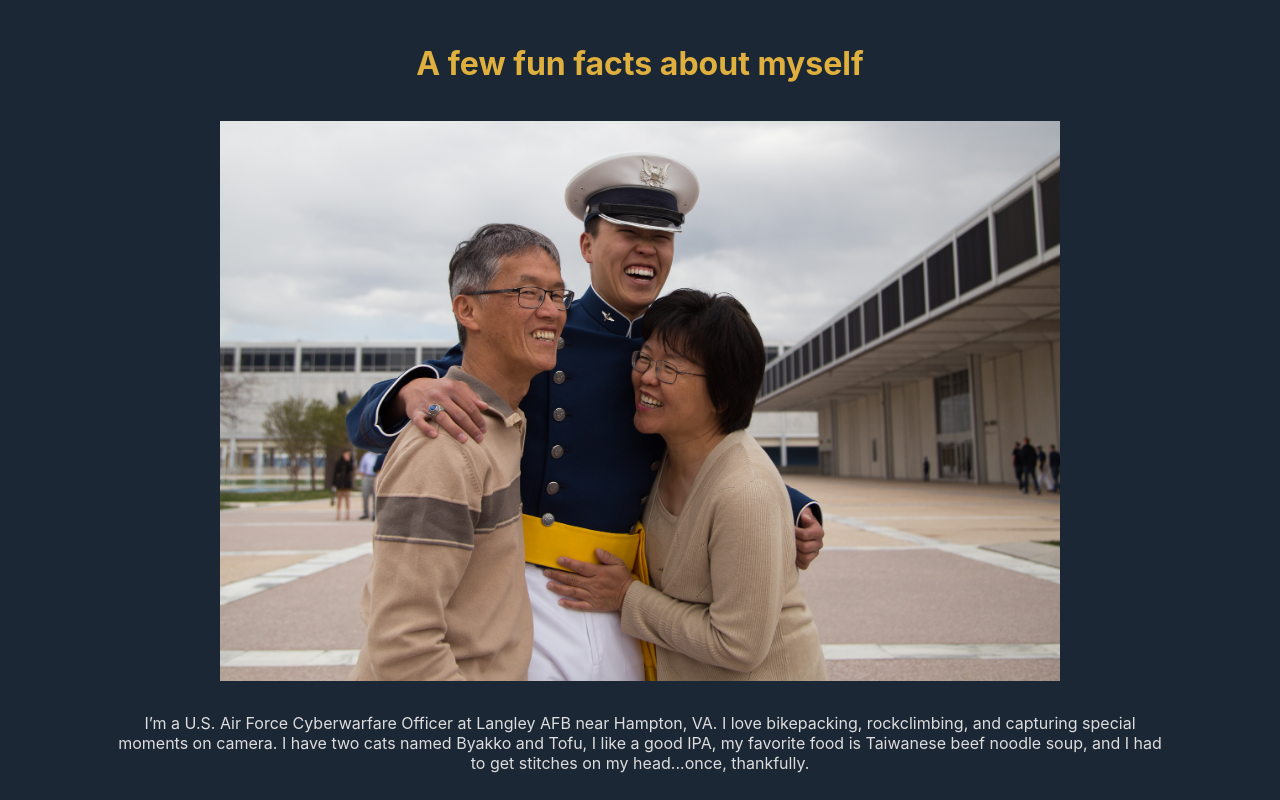
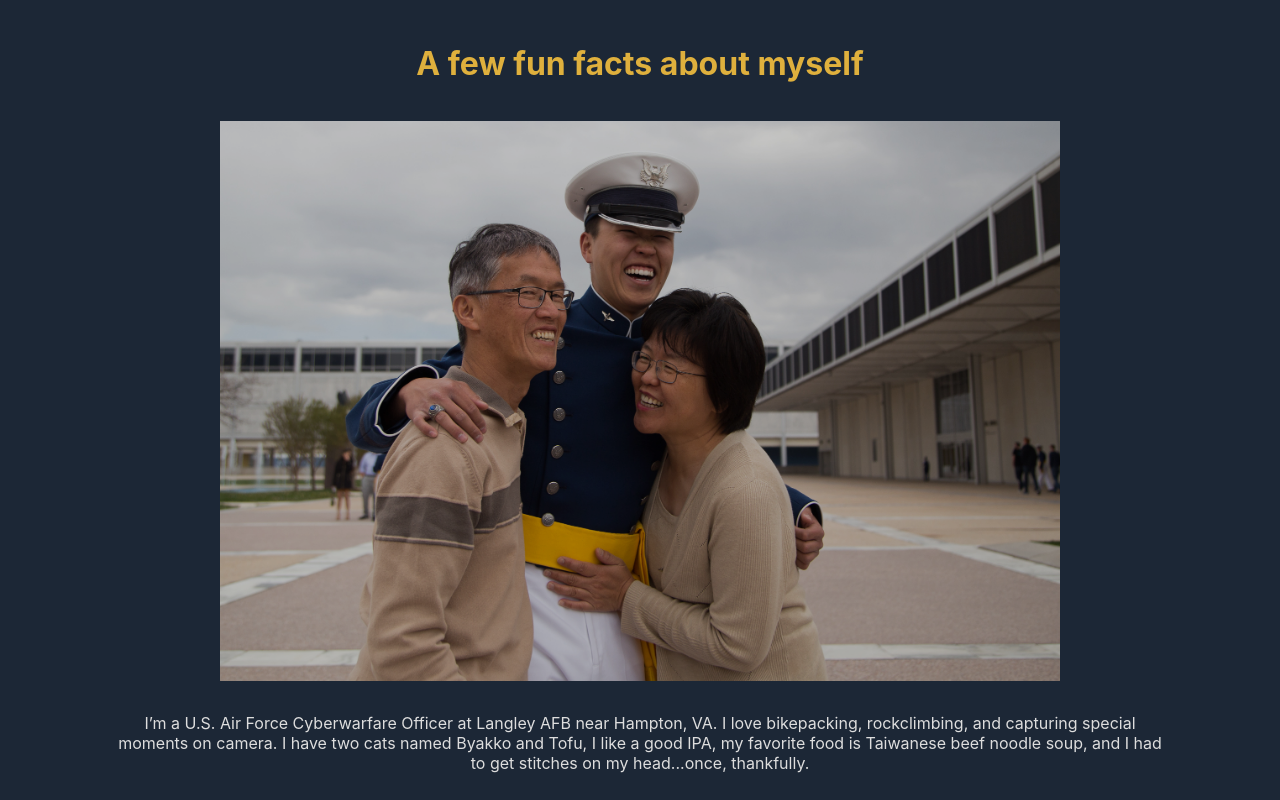
Before and after one commit to choochiutrainz/old-personal-website, a React (Create React App) app: page /passions in a window 1280 px wide. In both pictures the pointer is over the picture 639 px from the left and 1369 px from the top of the page. Shown: the part 969-1769 px from the top of the page. Built offline with nearby package versions, Linux system fonts and the light colour scheme; a web font is replaced by a local one.

Commit message:
Updating CSS with hover state

```diff
--- a/src/App.css
+++ b/src/App.css
@@ -166,6 +166,21 @@
   max-height: 35rem;
   padding: 1rem 2rem;
   grid-area: introImg2;
+}
+
+.introImg:hover {
+  filter: brightness(80%);
+  cursor: pointer;
+}
+
+.introImg1:hover {
+  filter: brightness(80%);
+  cursor: pointer;
+}
+
+.introImg2:hover {
+  filter: brightness(80%);
+  cursor: pointer;
 }
 
 .introNotes {
```
